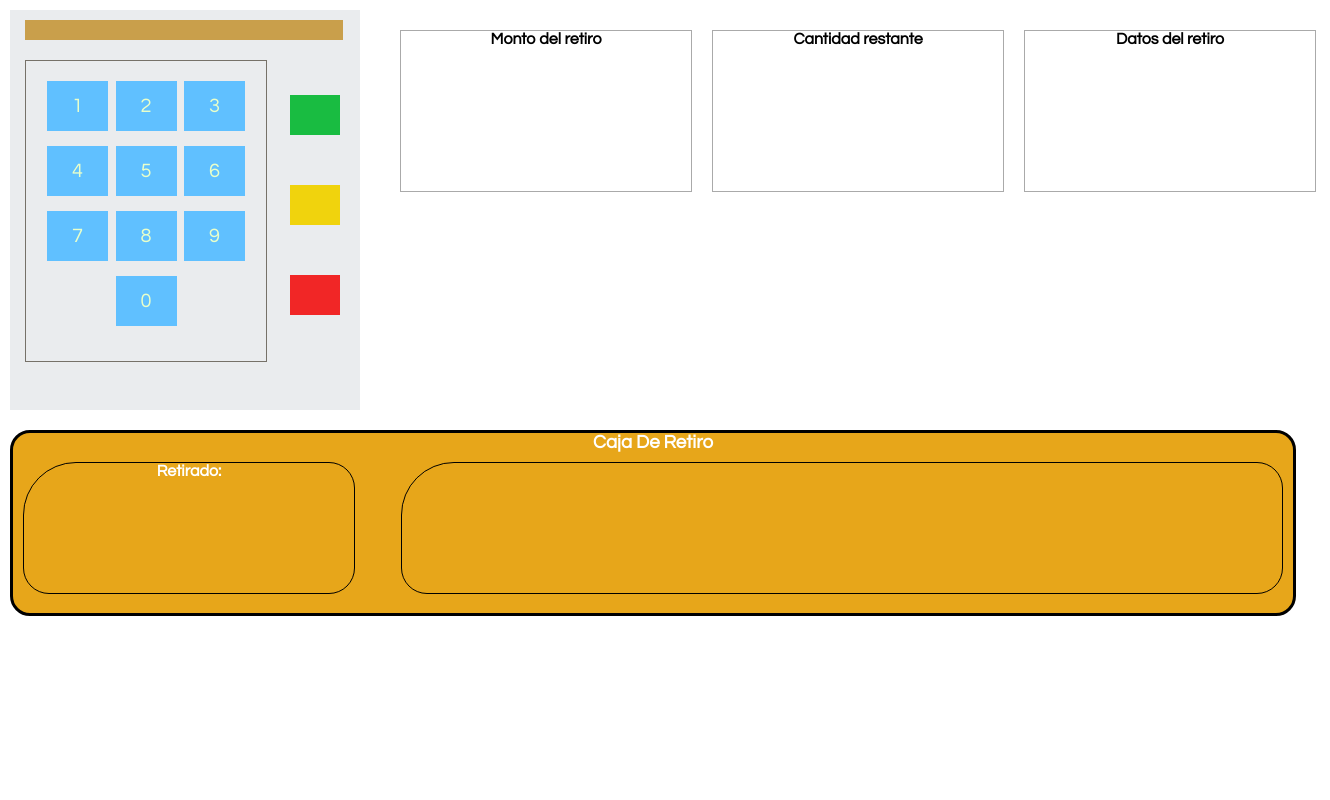
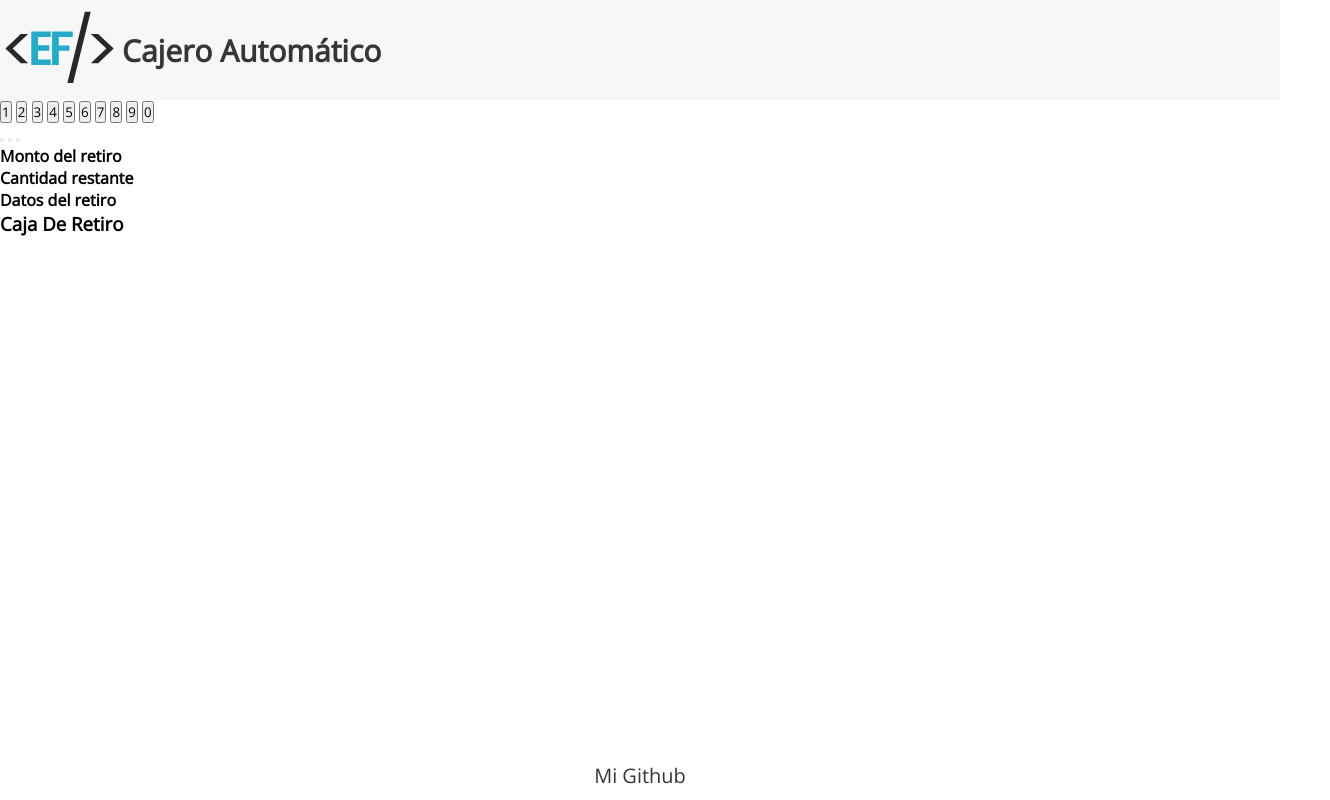
Before and after one commit to edex-13/cajero-automatico, a plain HTML site: page index.html in a window 1280 px wide. Shown: the whole page, 1330 px wide, since content can reach past the window. Drawn offline with nearby package versions, Linux system fonts and the light colour scheme.

Commit message:
primeras modificaciones en el html y css

```diff
--- a/css/diseño1.css
+++ /dev/null
@@ -1,61 +0,0 @@
-#uno {
-   background-color: #eaecee;
-}
-#ConPantalla {
-   text-align: right;
-   color: #fff;
-
-   background-color: #c99f4b;
-   font-size: 120%;
-}
-
-#teclas {
-   border-color: #767168;
-   border-width: 1px;
-   border-style: solid;
-}
-#teclas div {
-   margin-bottom: 20px;
-}
-#teclas button {
-   color: #e9ffca;
-   margin: 5px 2px;
-   padding: 15px 25px;
-   font-size: 20px;
-   background-color: #60c0ff;
-   border: none;
-}
-
-#teclas button:hover {
-   box-shadow: 0px 0px 20px #4ed9ff;
-}
-
-#Botones button {
-   margin: 25px 5px;
-   padding: 20px 25px;
-   font-size: 20px;
-   border: none;
-}
-
-#Bo1 {
-   background-color: #19bc41;
-   border: none;
-}
-#Bo1:hover {
-   box-shadow: 0px 0px 20px #42d967;
-}
-#Bo2 {
-   background-color: #f0d30d;
-
-   border: none;
-}
-#Bo2:hover {
-   box-shadow: 0px 0px 20px #f4e059;
-}
-#Bo3 {
-   background-color: #f12626;
-   border: none;
-}
-#Bo3:hover {
-   box-shadow: 0px 0px 20px #ff0000;
-}
--- a/css/diseño2.css
+++ /dev/null
@@ -1,49 +0,0 @@
-#caja {
-   background-color: #b5e4ff;
-}
-#valCaja {
-   height: 55%;
-}
-#valCaja input {
-   width: 80%;
-
-   margin: 10px 15px;
-   text-align: center;
-}
-
-#valCaja p {
-   margin: 5px 25px;
-}
-#valCaja div {
-   width: 30%;
-   float: left;
-}
-
-#caja button {
-   color: #fff;
-   background-color: #898f93;
-   border: none;
-}
-#caja button:hover {
-   box-shadow: 0px 0px 20px #8aa2b2;
-}
-
-#datoCaja1 {
-   float: left;
-}
-#datoCaja2 {
-   float: right;
-}
-#datoCaja2 button {
-   width: 65px;
-   height: 35px;
-   margin: 5px 25px;
-   float: right;
-}
-#datosUsua div {
-   text-align: center;
-
-   border-color: #aaaaaa;
-   border-width: 1px;
-   border-style: solid;
-}
--- a/css/diseño3.css
+++ /dev/null
@@ -1,19 +0,0 @@
-#tres {
-   color: #fff;
-
-   border-radius: 20px 20px 20px 20px;
-   -moz-border-radius: 20px 20px 20px 20px;
-   -webkit-border-radius: 20px 20px 20px 20px;
-
-   border: 3px solid #000000;
-   background-color: #e7a61a;
-   text-align: center;
-   display: inline-block;
-}
-
-#tres div {
-   border-radius: 53px 26px 26px 26px;
-   -moz-border-radius: 53px 26px 26px 26px;
-   -webkit-border-radius: 53px 26px 26px 26px;
-   border: 1px solid #000000;
-}
--- a/css/esquema.css
+++ /dev/null
@@ -1,101 +0,0 @@
-* {
-   padding: 0px;
-   margin: 0px;
-   font-family: Century Gothic, CenturyGothic, AppleGothic, sans-serif;
-}
-
-#todo {
-   width: 1300px;
-   height: 600px;
-}
-
-#uno {
-   float: left;
-
-   width: 350px;
-   height: 400px;
-   margin: 10px;
-}
-#ConPantalla {
-   width: 85%;
-   padding: 10px;
-   margin: 10px 15px 5px 15px;
-}
-#teclas {
-   width: 240px;
-   height: 300px;
-   margin: 15px 0px 15px 15px;
-   float: left;
-}
-#Botones {
-   width: 60px;
-   height: 300px;
-   margin: 25px 15px 15px 0px;
-   float: right;
-}
-#teclas div {
-   width: 240px;
-   height: 45px;
-   margin: 15px 0px;
-
-   text-align: center;
-}
-#dos {
-   float: right;
-
-   width: 910px;
-   height: 400px;
-
-   margin: 10px;
-}
-#caja {
-   width: 940px;
-   height: 200px;
-
-   margin: 10px;
-}
-
-#datosCaja {
-   width: 920px;
-   height: 60px;
-   margin: 5px 10px;
-}
-#datosCaja div {
-   width: 300px;
-   height: 50px;
-   margin: 5px;
-}
-#datosUsua {
-   width: 940px;
-   height: 180px;
-   display: flex;
-   margin: 10px;
-}
-
-#datosUsua div {
-   width: 290px;
-   height: 160px;
-   margin: 10px;
-}
-#tres {
-   width: 1280px;
-   height: 180px;
-   clear: both;
-   margin: 10px;
-}
-
-.billetesText {
-   float: left;
-
-   width: 330px;
-   height: 130px;
-   margin: 10px;
-}
-
-#billetesImg {
-   float: right;
-
-   width: 880px;
-   height: 130px;
-   margin: 10px;
-}
--- /dev/null
+++ b/css/styles.css
@@ -0,0 +1,45 @@
+/* Importacion de la fuente */
+@import url('https://fonts.googleapis.com/css?family=Open+Sans:300,400&display=swap');
+/* Variables de los colores */
+:root {
+   --color-white: #fff;
+   --color-black: #000;
+   --color-primary: #ffd000;
+   --color-secondary: rgb(14, 20, 27);
+   --color-terciary: #e7076c;
+}
+/* Estilos generales de la pagina */
+* {
+   margin: 0;
+   padding: 0;
+   font-family: 'Open Sans', sans-serif;
+}
+.header {
+   background-color: rgb(247, 247, 247);
+   display: flex;
+   align-items: center;
+   /* padding: 20px; */
+   height: 100px;
+}
+.header__titulo {
+   font-size: 30px;
+   color: #363636;
+}
+.container{
+    min-height: calc(100vh - 100px - 50px);
+}
+
+.footer {
+    height: 50px;
+    display: flex;
+    align-items: center;
+    justify-content: center;
+}
+.footer > a {
+   text-decoration: none;
+   color: #363636;
+   font-size: 20px;
+}
+.footer > a:hover {
+   text-decoration: underline;
+}
--- a/index.html
+++ b/index.html
@@ -1,116 +1,66 @@
 <!DOCTYPE html>
-
-<html>
-   <meta charset="utf-8" />
+<html lang="es">
+   <meta charset="UTF-8" />
+   <meta http-equiv="X-UA-Compatible" content="IE=edge" />
+   <meta name="viewport" content="width=device-width, initial-scale=1.0" />
    <head>
       <title>Cajero automatico</title>
-      <link rel="stylesheet" type="text/css" href="css/esquema.css" />
-      <link rel="stylesheet" type="text/css" href="css/diseño1.css" />
-      <link rel="stylesheet" type="text/css" href="css/diseño2.css" />
-
-      <link rel="stylesheet" type="text/css" href="css/diseño3.css" />
+      <link rel="stylesheet" href="/css/styles.css">
    </head>
 
    <body>
-      <div id="todo">
-         <div id="uno">
-            <div id="ConPantalla">
-               <p id="pantalla"></p>
+      <header class="header">
+         <img class="logo" src="/Img/logo1.svg" alt="logo" />
+         <div>
+            <h1 class="header__titulo">Cajero Automático</h1>
+         </div>
+      </header>
+      <main class="container">
+         <div class="container__cajero">
+            <div class="container__cajero__pantalla">
+               <p class="cajero__pantalla" id="pantalla"></p>
             </div>
-            <div>
-               <div id="teclas">
-                  <div id="Te1">
-                     <button id="n1">1</button>
-                     <button id="n2">2</button>
-                     <button id="n3">3</button>
-                  </div>
-
-                  <div id="Te2">
-                     <button id="n4">4</button>
-                     <button id="n5">5</button>
-                     <button id="n6">6</button>
-                  </div>
-
-                  <div id="Te3">
-                     <button id="n7">7</button>
-                     <button id="n8">8</button>
-                     <button id="n9">9</button>
-                  </div>
-                  <div id="Te4">
-                     <button id="n0">0</button>
-                  </div>
+            <div class="container__cajero__teclado">
+               <div class="cajero__teclas_#">
+                  <button class="btn__cajero btn__cajero__numeros" id="btn_numero1">1</button>
+                  <button class="btn__cajero btn__cajero__numeros" id="btn_numero2">2</button>
+                  <button class="btn__cajero btn__cajero__numeros" id="btn_numero3">3</button>
+                  <button class="btn__cajero btn__cajero__numeros" id="btn_numero4">4</button>
+                  <button class="btn__cajero btn__cajero__numeros" id="btn_numero5">5</button>
+                  <button class="btn__cajero btn__cajero__numeros" id="btn_numero6">6</button>
+                  <button class="btn__cajero btn__cajero__numeros" id="btn_numero7">7</button>
+                  <button class="btn__cajero btn__cajero__numeros" id="btn_numero8">8</button>
+                  <button class="btn__cajero btn__cajero__numeros" id="btn_numero9">9</button>
+                  <button class="btn__cajero btn__cajero__numeros" id="btn_numero0">0</button>
                </div>
-               <div id="Botones">
-                  <button id="Bo1"></button>
-                  <button id="Bo2"></button>
-                  <button id="Bo3"></button>
+               <div class="cajero__teclas__aciones">
+                  <button class="btn__cajero btn__cajero__acciones--aceptar" id="btn_aceptar"></button>
+                  <button class="btn__cajero btn__cajero__acciones--borrar" id="btn_borrar"></button>
+                  <button class="btn__cajero btn__cajero__acciones--eliminarTodo" id="btn_eliminarTodo"></button>
                </div>
             </div>
          </div>
 
-         <div id="dos">
-            <div id="caja" style="display: none">
-               <div id="valCaja">
-                  <div id="in500">
-                     <p>500 €</p>
-                     <input type="number" id="Bi500" value="10" />
-                  </div>
-                  <div id="in200">
-                     <p>200 €</p>
-                     <input type="number" id="Bi200" value="10" />
-                  </div>
-                  <div id="in100">
-                     <p>100 €</p>
-                     <input type="number" id="Bi100" value="10" />
-                  </div>
-
-                  <div id="in50">
-                     <p>50 €</p>
-                     <input type="number" id="Bi50" value="10" />
-                  </div>
-                  <div id="in20">
-                     <p>20 €</p>
-                     <input type="number" id="Bi20" value="10" />
-                  </div>
-                  <div id="in10">
-                     <p>10 €</p>
-                     <input type="number" id="Bi10" value="10" />
-                  </div>
-               </div>
-
-               <div id="datosCaja">
-                  <div id="datoCaja1">
-                     <p>Valor total:</p>
-                  </div>
-                  <div id="datoCaja2">
-                     <button id="registrar">Registrar</button>
-                  </div>
-               </div>
-            </div>
-
-            <div id="datosUsua">
-               <div id="datoUsua1">
+         <div class="container__datos">
+               <div class="datos" id="montoRetiro">
                   <h4>Monto del retiro</h4>
                </div>
-               <div id="datoUsua2">
+               <div class="datos" id="detallesRetiro">
                   <h4>Cantidad restante</h4>
                </div>
-               <div id="datoUsua3">
+               <div class="datos" id="horaRetiro">
                   <h4>Datos del retiro</h4>
                </div>
             </div>
          </div>
-
-         <div id="tres">
+         <div class="container__cajaDeRetiro">
             <h3>Caja De Retiro</h3>
-            <div class="billetesText">
-               <h4>Retirado:</h4>
-               <p id="billetesText"></p>
-            </div>
-
-            <div id="billetesImg"></div>
+            <div class="cajaDeRetiro"id="retiro"></div>
          </div>
-      </div>
+      </main>
+       <footer class="footer">
+         <a target="blank" href="https://github.com/edex-13">Mi Github</a>
+      </footer>
       <script type="text/javascript" src="js/cajero.js"></script>
       <script type="text/javascript" src="js/caja.js"></script>
       <script type="text/javascript" src="js/entrega.js"></script>
--- a/js/cajero.js
+++ b/js/cajero.js
@@ -10,12 +10,12 @@ class Billete {
 }
 var DicImagen = [];
 
-DicImagen['500'] = 'img/500.png';
-DicImagen['200'] = 'img/200.png';
-DicImagen['100'] = 'img/100.png';
-DicImagen['50'] = 'img/50.png';
-DicImagen['20'] = 'img/20.png';
-DicImagen['10'] = 'img/10.png';
+DicImagen['500'] = '/Img/500.png';
+DicImagen['200'] = '/Img/200.png';
+DicImagen['100'] = '/Img/100.png';
+DicImagen['50'] = '/Img/50.png';
+DicImagen['20'] = '/Img/20.png';
+DicImagen['10'] = '/Img/10.png';
 
 var resultado = document.getElementById('billetesText');
 var imagenes = document.getElementById('billetesImg');
@@ -72,7 +72,7 @@ function algoritmo() {
             if (e.cantidad > 0) {
                resultado.innerHTML += e.cantidad + ' billetes de $' + e.valor + '<br />';
                for (var i = 0; i < e.cantidad; i++) {
-                  imagenes.innerHTML += '<img src=' + '"' + e.imagen.src + '"' + '/>' + '		';
+                  imagenes.innerHTML += '<img src=' + '"' + e.imagen.src + '"' + '/>';
                }
             }
          }
```
Also changed, not shown: Img/logo1.svg (added).
